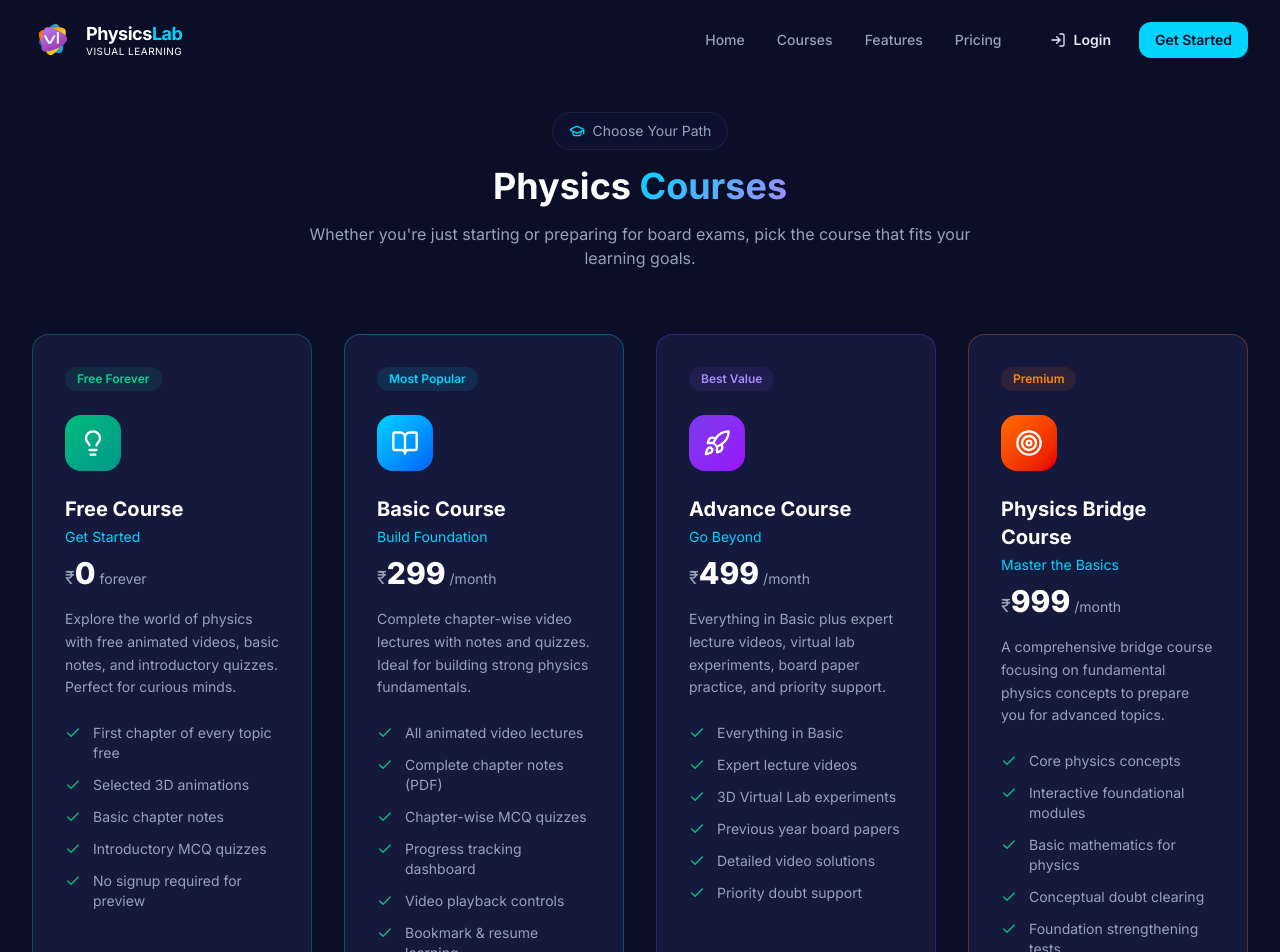
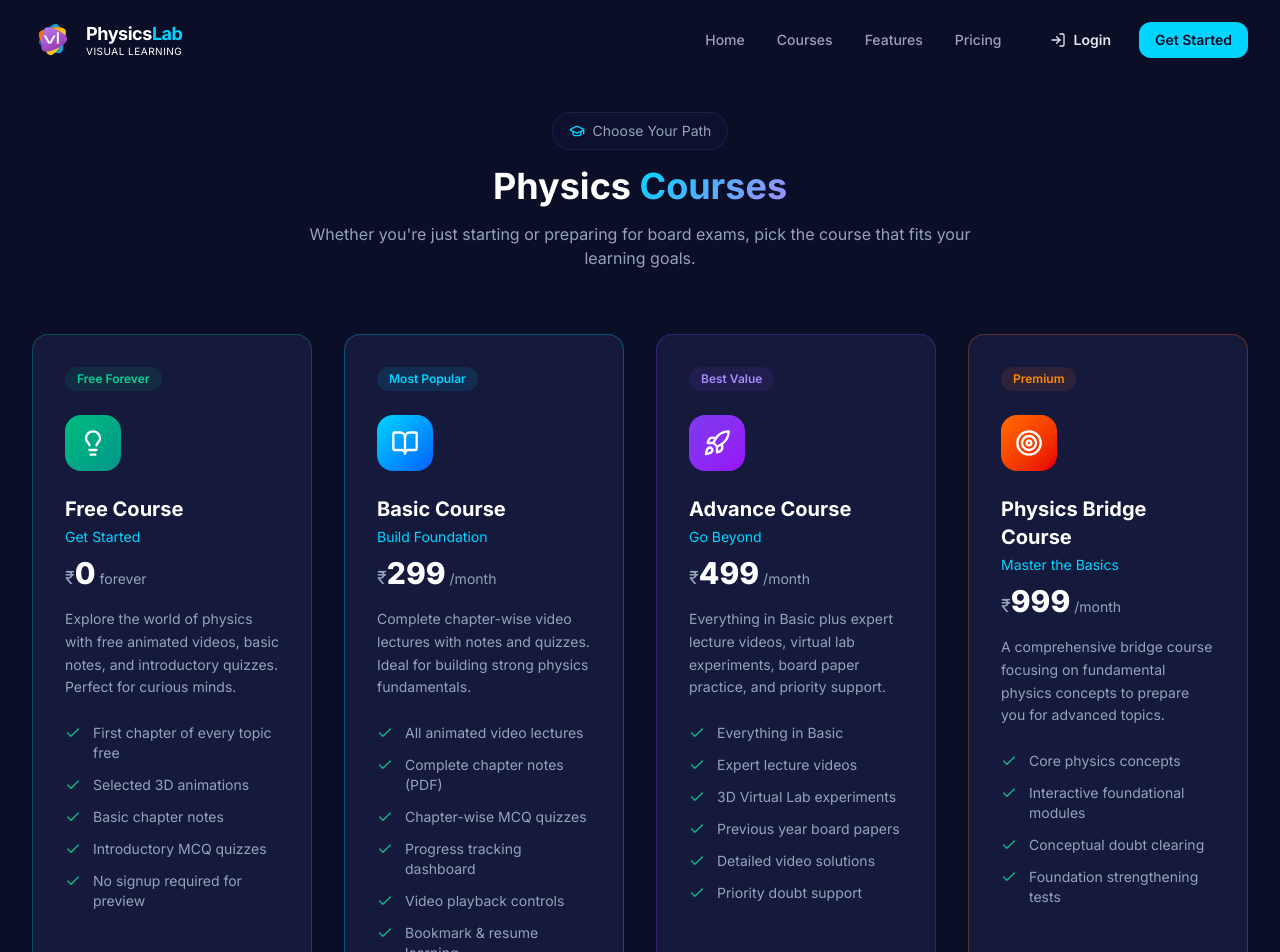
Before and after one commit to AAKASHMAX/visuallearning-webapp, a Next.js app in the folder physics-frontend/: page /courses in a window 1280 px wide. Shown: the top 952 px of the page. Built offline with nearby package versions, Linux system fonts and the light colour scheme.

Commit message:
fix: Remove mathematics feature from bridge course page

```diff
--- a/physics-frontend/src/app/courses/page.tsx
+++ b/physics-frontend/src/app/courses/page.tsx
@@ -97,7 +97,6 @@ const courses = [
     features: [
       "Core physics concepts",
       "Interactive foundational modules",
-      "Basic mathematics for physics",
       "Conceptual doubt clearing",
       "Foundation strengthening tests",
     ],
```
